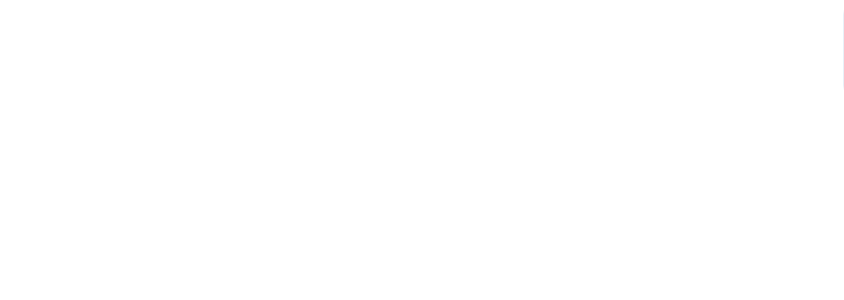
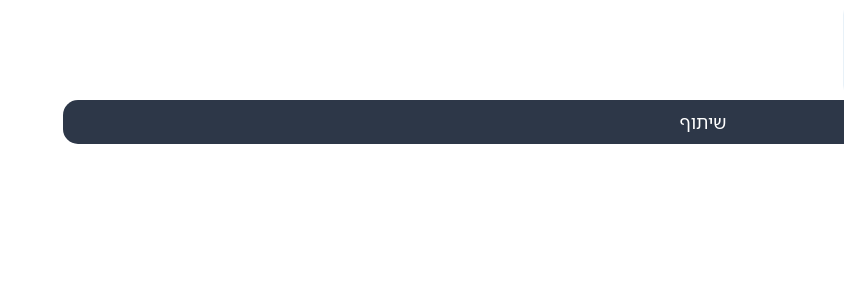
Before and after one commit to Skillink-org/Zikaron-Laderech, a Next.js app: page /test in a window 1280 px wide. Shown: the top 300 px of the page, without its empty margins (436-1280 px from the left). Built offline with nearby package versions, Linux system fonts and the light colour scheme.

Commit message:
feat: created generic button component

```diff
--- a/app/test/page.jsx
+++ b/app/test/page.jsx
@@ -1,5 +1,6 @@
 import React from 'react'
 import styles from './style.module.scss'
+import Button from '@/components/Button'
 
 export default function Test() {
   return (
@@ -7,6 +8,7 @@ export default function Test() {
         <h1 className={styles.title}>
             זו רק בדיקה
         </h1>
+        <Button value="שיתוף"/>
     </div>
   )
 }
--- /dev/null
+++ b/components/Button.jsx
@@ -0,0 +1,18 @@
+"use client";
+
+import styles from "./style.module.scss";
+
+const Button = ({ type = "button", value, disabled, onClick }) => {
+  return (
+    <button
+      type={type}
+      className={styles.button}
+      disabled={disabled}
+      onClick={() => onClick}
+    >
+      {value}
+    </button>
+  );
+};
+
+export default Button;
--- /dev/null
+++ b/components/style.module.scss
@@ -0,0 +1,13 @@
+@use '@/styles/_vars.scss' as *;
+
+.button {
+    color: white;
+    background-color: $buttonColor;
+    width: 100%;
+    padding: 10px 60px;
+    border-radius: 15px;
+    font-size: $text-md;
+    font-family: $font-family;
+    border: none;
+    cursor: pointer;
+}
```
